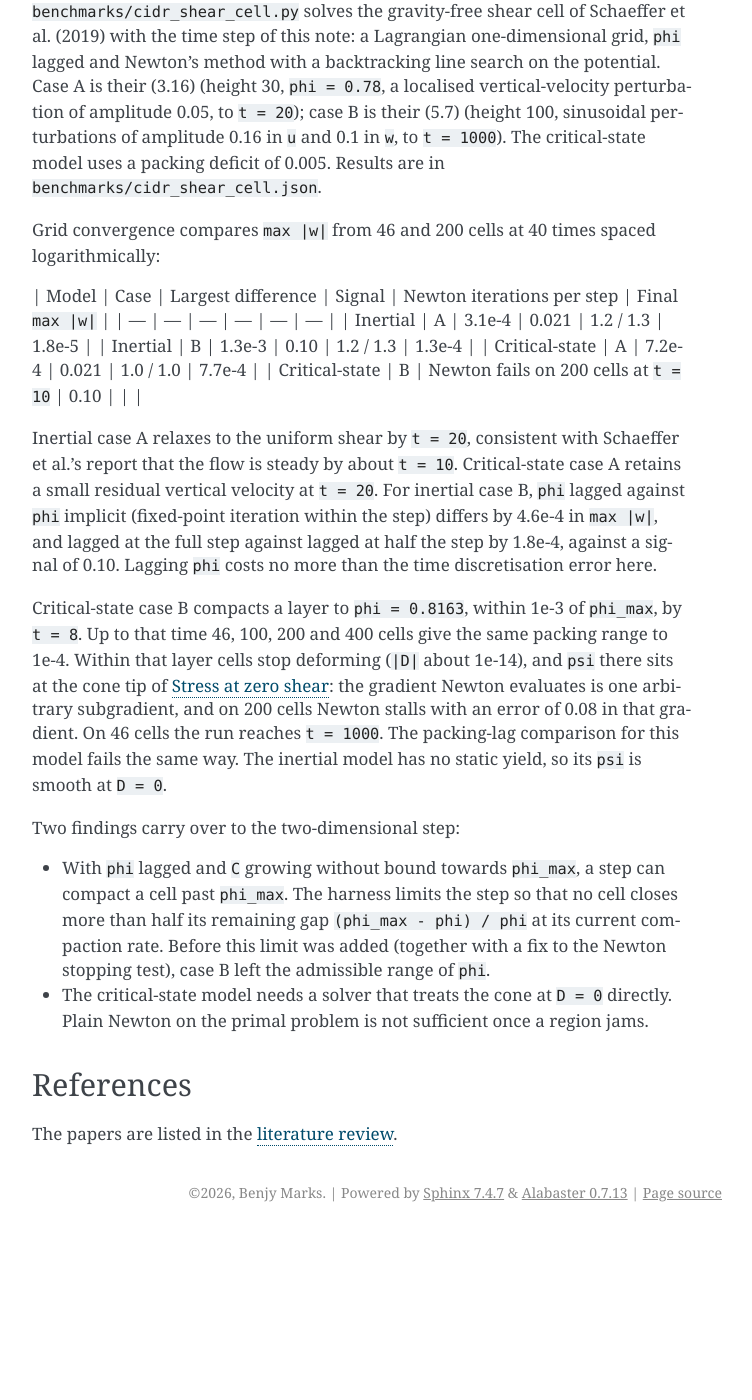
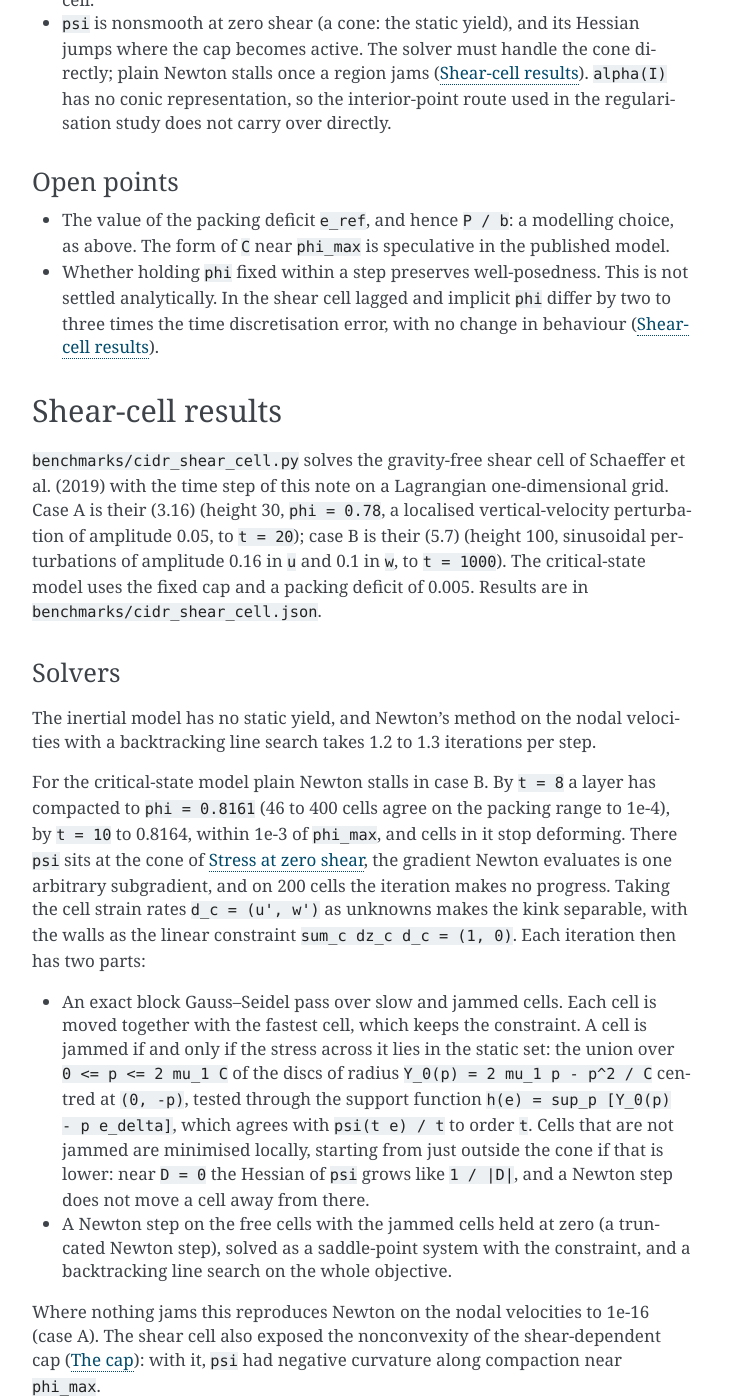
Before and after one commit to benjym/poly-mpm, a Sphinx documentation site: the page built from docs/granular-cidr-design.md, in a window 1280 px wide and 1400 px high, scrolled down 8315 px. Shown: the whole window, without its empty margins (388-1140 px from the left). Built offline with Sphinx 7.4.7, drawn with Linux system fonts in a browser that asks for light colours; before the commit the page ends 9547 px from its top, so only the background shows below that; some of the changed text lies outside the part shown.

Commit message:
Solve jammed cells in the shear cell and fix the cap's convexity
Critical-state CIDR has a static yield, so psi has a cone at zero strain
rate and plain Newton stalls once a layer jams. Solve the critical-state
step in cell strain rates, where the kink is separable: an exact block
Gauss-Seidel pass jams or releases cells by testing the stress against
the static set, then a truncated Newton step on the free cells with the
wall constraint. Case B now converges under refinement and the lagged
packing comparison runs for both models.

The shear-dependent cap p <= alpha(I) C makes psi nonconvex on the cap
branch (Hessian determinant -p_cap'^2). Replace it by the fixed cap
p <= alpha(0) C, under which psi is a supremum of convex functions, and
check both at grain scale. Steps are now checked after the solve and
halved if a cell closes more than half its gap to phi_max.

Co-Authored-By: Claude Opus 5.5 <noreply@anthropic.com>

```diff
--- a/docs/granular-cidr-design.md
+++ b/docs/granular-cidr-design.md
@@ -7,7 +7,8 @@ the discrete problem stalls every solver tried
 [regularisation study](granular-mixed.md#regularised-laws-under-refinement)).
 This note sets out the model, the time step and the solver that would replace
 it, what the code already provides and what must be built or decided first. It
-is a plan; nothing here is implemented.
+is a plan for the MPM code, where none of it is implemented yet; a one-dimensional
+prototype of the step is verified in [Shear-cell results](#shear-cell-results).
 
 ## Model
 
@@ -99,6 +100,18 @@ A convex solver whose iteration count does not grow with the grid:
 Both start from the previous step's solution and can use coarse-to-fine nested
 iteration.
 
+Jammed regions constrain the choice of smoother. Where a cell or quadrature
+point jams, `psi` has a cone at `D = 0`, and `D` is a difference of nodal
+velocities, so the kink is not separable in the nodal unknowns. Gauss–Seidel over
+nodes then cannot move a jammed group of nodes as one body and can stop short of
+the minimum. In the one-dimensional shear cell this is avoided by taking the
+cell strain rates as unknowns, with the walls as a linear constraint
+([Shear-cell results](#shear-cell-results)). That change of variables has no
+direct analogue on a two-dimensional grid, where strain rates must be compatible;
+the options there (strain-rate unknowns with compatibility as a constraint,
+smoothing over aggregates of nodes, or a primal–dual method on the product domain
+of the fixed cap) are not yet tested.
+
 ## Verification
 
 1. One-dimensional gravity-free shear cell against the steady solution and the
@@ -120,10 +133,10 @@ iteration.
 | Volumetric averaging (`fbar`) | Available in the explicit solver |
 | Segregation coupled to the granular step | Available (CPU and Metal) |
 | Dissipation potential for the chosen CIDR model | Derived; checked symbolically and numerically (`benchmarks/cidr_potential.py`) |
-| Newton solver on the potential with line search | Missing |
+| Newton solver on the potential with line search | Prototype in 1D (`benchmarks/cidr_shear_cell.py`): Newton for the inertial model, truncated nonsmooth Newton in cell strain rates for the critical-state model |
 | Multigrid hierarchy on the MPM grid | Missing |
 | GPU convex solver | Missing; the Metal port solves the stress-space problem this replaces, though its operators, binning, transfers and segregation carry over |
-| Shear-cell verification against published results | Inertial model done; critical-state model blocked on jammed cells ([Shear-cell results](#shear-cell-results)) |
+| Shear-cell verification against published results | Done for both models: grid convergence and lagged packing ([Shear-cell results](#shear-cell-results)); not yet compared point by point with the published transient curves |
 | Inclined-flow verification | Missing |
 
 ## Derivations
@@ -183,28 +196,37 @@ corner at `s = 0`: the static yield condition `|tau| <= 2 mu_1 p - p^2 / C`. On
 
 ### The cap
 
-`Y = alpha(I) p - p^2 / C` vanishes at the cap `p = p_cap(s)`, the root of
-`p = alpha(k s / sqrt(p)) C`; beyond it no stress state is admissible. With the
-glass-bead `mu(I)` and `C = 4e4` Pa, `p_cap` increases with `s` and is concave,
-starting from `p_cap(0) = 2 mu_1 C`.
+`Y = alpha(I) p - p^2 / C` vanishes at `p = alpha(I) C`, which increases with
+shear rate from `alpha(0) C = 2 mu_1 C` at rest. Without a bound on `p`, `psi`
+is not convex in `D` (it decreases with shear rate where `Y < 0`), and pure
+compaction has unbounded dissipation: Barker et al.'s flow rule
+`div u = 2 f |D|` allows no compaction without shear, so an unsheared column
+could not consolidate under its own weight. The flow rule therefore has to be
+completed by a bound on `p`, and the bound has to keep `psi` convex.
 
-The dissipation potential was evaluated by maximising `g - p delta` over `p`,
-with and without the bound `p <= p_cap(s)`, and tested for midpoint convexity
-in `(s, delta)` and monotonicity in `s` on 400 random pairs:
+The bound used is the fixed cap `p <= alpha(0) C = 2 mu_1 C`. Then
+`psi(s, delta) = sup_{0 <= p <= 2 mu_1 C} [g(s, p) - p delta]` is a supremum
+over a fixed set of functions convex in `(s, delta)` (`g_ss = 2 Y_I I / s >= 0`),
+so it is convex; and `psi_s = g_s = 2 Y >= 0` because `p <= alpha(0) C <=
+alpha(I) C`, so it is nondecreasing in `s` and convex as a function of `D`.
 
-| Bound on `p` | Convex in `(s, delta)` | Nondecreasing in `s` | `psi` under pure compaction (`s = 0`, `delta = -1`) |
-| --- | --- | --- | --- |
-| `0 <= p <= p_cap(s)` | no violation found | no violation found | `2 mu_1 C` (finite) |
-| `p >= 0` | no violation found | falls by up to 61% | bounded only by the search interval |
+The shear-dependent bound `p <= alpha(I) C`, where `Y = 0`, does not give a
+convex potential, although the region it bounds in `(s, p)` is convex. On its
+cap branch `psi = g(s, p_cap(s)) - p_cap(s) delta`, whose Hessian in
+`(s, delta)` has determinant `-p_cap'(s)^2 < 0`. With the glass-bead `mu(I)`
+and `C = 4e4` Pa, `I` stays below about 0.02 and the defect is below the
+tolerance of a sampled midpoint test; at grain scale (`C = 1`, `I` of order one)
+the midpoint test fails by 0.8% of `psi`, against 8e-6 (the optimiser's
+tolerance) for the fixed cap. The shear cell exposed it
+([Shear-cell results](#shear-cell-results)).
 
-Without the cap, `psi` is not convex in `D` (it decreases with shear rate where
-`Y < 0`), and pure compaction has unbounded dissipation: Barker et al.'s flow
-rule `div u = 2 f |D|` allows no compaction without shear, so an unsheared
-column could not consolidate under its own weight. With the cap, compaction at
-zero shear proceeds at the cap pressure, as normality gives at the cap in
-critical-state soil mechanics. Completing the flow rule this way is an addition
-to the published model and has to be stated as such. Sampled midpoint tests are
-evidence, not a proof of convexity.
+With the fixed cap, compaction at zero shear proceeds at the cap pressure, as
+normality gives at the cap in critical-state soil mechanics, and compaction while
+shearing does too, with shear stress `Y(2 mu_1 C, I) = 2 mu_1 C (alpha(I) -
+alpha(0))`. Completing the flow rule this way is an addition to the published
+model and has to be stated as such; it differs from the shear-dependent bound
+only for states with `p > 2 mu_1 C`, which are reached only while shearing and
+compacting at once.
 
 ### States at fixed packing
 
@@ -272,14 +294,14 @@ elastic compliance). Segregation needs no such choice: its potential uses
 ### Evaluating `psi`
 
 At a quadrature point with `s > 0`, `psi(s, delta) = g(s, p*) - p* delta`,
-where `p*` maximises `g - p delta` on `[0, p_cap(s)]`. Because `g` is concave in
+where `p*` maximises `g - p delta` on `[0, p_cap]`. Because `g` is concave in
 `p`, `p*` is unique and found by a bracketed scalar root of `g_p(s, p) = delta`,
 with three branches:
 
 | Branch | Condition | `p*` | `psi_s` (= `2 |tau|`) | `psi_delta` (= `-p`) |
 | --- | --- | --- | --- | --- |
 | Interior | `g_p(s, 0) > delta > g_p(s, p_cap)` | root of `g_p = delta` | `2 Y(p*, I*)` | `-p*` |
-| Cap | `g_p(s, p_cap) >= delta` | `p_cap(s)` | `(g_p - delta) p_cap'(s)` | `-p_cap(s)` |
+| Cap | `g_p(s, p_cap) >= delta` | `p_cap = 2 mu_1 C` | `2 Y(p_cap, I)` | `-p_cap` |
 | Zero pressure | `g_p(s, 0) <= delta` | `0` | `0` | `0` |
 
 On the interior branch the Hessian in `(s, delta)` is
@@ -290,10 +312,8 @@ psi_ss = g_ss - g_sp^2 / g_pp,   psi_sdelta = g_sp / g_pp,   psi_deltadelta = -1
 
 with determinant `-g_ss / g_pp`. Since `g_ss >= 0` and `g_pp < 0` by conditions
 (b) and (c), it is positive definite: `psi` is convex on the interior branch
-analytically, not only by sampling. On the cap branch the shear stress
-`(g_p - delta) p_cap' / 2` is nonzero although `Y = 0` there; this follows from
-the cap bound depending on `s` through `I`, and is a consequence of the
-completion at the cap rather than of the published model. Gradients on all three
+analytically, not only by sampling. On the cap branch `psi_ss = g_ss >= 0` and
+the other second derivatives vanish. Gradients on all three
 branches agree with finite differences to 1e-8 or better, and the Hessian to
 2e-4 (the remaining difference shrinks with the step, so it is
 finite-difference error).
@@ -306,15 +326,17 @@ The stress tensor follows from `s = |D|`: `tau_ij = psi_s D_ij / (2 s)`, so that
 - The step is the convex minimisation of the [Time step](#time-step) section with
   `psi` from the capped potential; `phi`, and hence `C`, is held at its value from
   the start of the step.
-- The saddle form `min_u max_p` does not have a product domain, because the
-  bound on `p` depends on `|D(u)|`. The primal form in `u` alone is the natural
-  one, with `psi` evaluated at each quadrature point by a one-dimensional concave
-  maximisation in `p`; no closed form was found.
-- `psi` is nonsmooth at zero shear (yield) and at the cap. The solver must handle
-  both: a nonsmooth Newton method on the primal problem, or a smoothing with a
-  continuation parameter. `alpha(I)` has no conic representation, so the
-  interior-point route used in the regularisation study does not carry over
-  directly.
+- With the fixed cap the saddle form `min_u max_{0 <= p <= 2 mu_1 C}` has a
+  product domain, so primal–dual methods apply. The primal form in `u` alone,
+  with `psi` evaluated at each quadrature point by a one-dimensional concave
+  maximisation in `p` (no closed form was found), is the one used in the shear
+  cell.
+- `psi` is nonsmooth at zero shear (a cone: the static yield), and its Hessian
+  jumps where the cap becomes active. The solver must handle the cone directly;
+  plain Newton stalls once a region jams
+  ([Shear-cell results](#shear-cell-results)). `alpha(I)` has no conic
+  representation, so the interior-point route used in the regularisation study
+  does not carry over directly.
 
 ### Open points
 
@@ -322,61 +344,98 @@ The stress tensor follows from `s = |D|`: `tau_ij = psi_s D_ij / (2 s)`, so that
   choice, as above. The form of `C` near `phi_max` is speculative in the
   published model.
 - Whether holding `phi` fixed within a step preserves well-posedness. This is
-  not settled analytically. In the shear cell with the inertial model, lagged and
-  implicit `phi` differ by less than the time discretisation error
-  ([Shear-cell results](#shear-cell-results)); the critical-state comparison
-  awaits a solver that handles jammed cells.
-- Convexity on the cap branch and across branch boundaries rests on sampling
-  (section [The cap](#the-cap)); the interior branch is convex analytically.
+  not settled analytically. In the shear cell lagged and implicit `phi` differ by
+  two to three times the time discretisation error, with no change in behaviour
+  ([Shear-cell results](#shear-cell-results)).
 
 ## Shear-cell results
 
 `benchmarks/cidr_shear_cell.py` solves the gravity-free shear cell of Schaeffer
-et al. (2019) with the time step of this note: a Lagrangian one-dimensional
-grid, `phi` lagged and Newton's method with a backtracking line search on the
-potential. Case A is their (3.16) (height 30, `phi = 0.78`, a localised
+et al. (2019) with the time step of this note on a Lagrangian one-dimensional
+grid. Case A is their (3.16) (height 30, `phi = 0.78`, a localised
 vertical-velocity perturbation of amplitude 0.05, to `t = 20`); case B is their
 (5.7) (height 100, sinusoidal perturbations of amplitude 0.16 in `u` and 0.1 in
-`w`, to `t = 1000`). The critical-state model uses a packing deficit of 0.005.
-Results are in `benchmarks/cidr_shear_cell.json`.
+`w`, to `t = 1000`). The critical-state model uses the fixed cap and a packing
+deficit of 0.005. Results are in `benchmarks/cidr_shear_cell.json`.
+
+### Solvers
+
+The inertial model has no static yield, and Newton's method on the nodal
+velocities with a backtracking line search takes 1.2 to 1.3 iterations per step.
+
+For the critical-state model plain Newton stalls in case B. By `t = 8` a layer
+has compacted to `phi = 0.8161` (46 to 400 cells agree on the packing range to
+1e-4), by `t = 10` to 0.8164, within 1e-3 of `phi_max`, and cells in it stop
+deforming. There
+`psi` sits at the cone of [Stress at zero shear](#stress-at-zero-shear), the
+gradient Newton evaluates is one arbitrary subgradient, and on 200 cells the
+iteration makes no progress. Taking the cell strain rates `d_c = (u', w')` as
+unknowns makes the kink separable, with the walls as the linear constraint
+`sum_c dz_c d_c = (1, 0)`. Each iteration then has two parts:
+
+- An exact block Gauss–Seidel pass over slow and jammed cells. Each cell is moved
+  together with the fastest cell, which keeps the constraint. A cell is jammed
+  if and only if the stress across it lies in the static set: the union over
+  `0 <= p <= 2 mu_1 C` of the discs of radius `Y_0(p) = 2 mu_1 p - p^2 / C`
+  centred at `(0, -p)`, tested through the support function
+  `h(e) = sup_p [Y_0(p) - p e_delta]`, which agrees with `psi(t e) / t` to order
+  `t`. Cells that are not jammed are minimised locally, starting from just
+  outside the cone if that is lower: near `D = 0` the Hessian of `psi` grows like
+  `1 / |D|`, and a Newton step does not move a cell away from there.
+- A Newton step on the free cells with the jammed cells held at zero (a
+  truncated Newton step), solved as a saddle-point system with the constraint,
+  and a backtracking line search on the whole objective.
+
+Where nothing jams this reproduces Newton on the nodal velocities to 1e-16 (case
+A). The shear cell also exposed the nonconvexity of the shear-dependent cap
+([The cap](#the-cap)): with it, `psi` had negative curvature along compaction
+near `phi_max`.
+
+### Time step and packing limit
+
+With `phi` lagged and `C` growing without bound towards `phi_max`, a step can
+compact a cell past `phi_max`. Each step is first limited so that no cell closes
+more than half its remaining gap `(phi_max - phi) / phi` at its current
+compaction rate, then checked after the solve and halved if any cell closed more
+than half its gap, or if an implicit pass produced `phi >= phi_max`. Without the
+check, the implicit iteration left the admissible range in case B.
+
+### Grid convergence and lagged packing
 
 Grid convergence compares `max |w|` from 46 and 200 cells at 40 times spaced
 logarithmically:
 
-| Model | Case | Largest difference | Signal | Newton iterations per step | Final `max |w|` |
+| Model | Case | Largest difference | Signal | Iterations per step (46 / 200 cells) | Final `max |w|` |
 | --- | --- | --- | --- | --- | --- |
 | Inertial | A | 3.1e-4 | 0.021 | 1.2 / 1.3 | 1.8e-5 |
 | Inertial | B | 1.3e-3 | 0.10 | 1.2 / 1.3 | 1.3e-4 |
-| Critical-state | A | 7.2e-4 | 0.021 | 1.0 / 1.0 | 7.7e-4 |
-| Critical-state | B | Newton fails on 200 cells at `t = 10` | 0.10 | | |
+| Critical-state | A | 5.6e-4 | 0.021 | 1.0 / 1.1 | 7.7e-4 |
+| Critical-state | B | 4.3e-3 | 0.10 | 1.5 / 3.1 (at most 6 / 43) | 6.4e-5 |
 
 Inertial case A relaxes to the uniform shear by `t = 20`, consistent with
 Schaeffer et al.'s report that the flow is steady by about `t = 10`. Critical-state
-case A retains a small residual vertical velocity at `t = 20`. For inertial case B,
-`phi` lagged against `phi` implicit (fixed-point iteration within the step)
-differs by 4.6e-4 in `max |w|`, and lagged at the full step against lagged at
-half the step by 1.8e-4, against a signal of 0.10. Lagging `phi` costs no more
-than the time discretisation error here.
+case A retains a small residual vertical velocity at `t = 20`. In critical-state
+case B the iteration count grows with the grid because more cells jam and
+release on the finer grid; the 200-cell run took 154 s.
 
-Critical-state case B compacts a layer to `phi = 0.8163`, within 1e-3 of
-`phi_max`, by `t = 8`. Up to that time 46, 100, 200 and 400 cells give the same
-packing range to 1e-4. Within that layer cells stop deforming (`|D|` about
-1e-14), and `psi` there sits at the cone tip of [Stress at zero shear](#stress-at-zero-shear):
-the gradient Newton evaluates is one arbitrary subgradient, and on 200 cells
-Newton stalls with an error of 0.08 in that gradient. On 46 cells the run
-reaches `t = 1000`. The packing-lag comparison for this model fails the same way.
-The inertial model has no static yield, so its `psi` is smooth at `D = 0`.
+On case B with 46 cells, against a signal of 0.10 in `max |w|`:
 
-Two findings carry over to the two-dimensional step:
+| Model | Lagged against implicit `phi` | Lagged at the full step against half the step |
+| --- | --- | --- |
+| Inertial | 4.6e-4 | 1.8e-4 |
+| Critical-state | 1.2e-3 | 4.5e-4 |
 
-- With `phi` lagged and `C` growing without bound towards `phi_max`, a step can
-  compact a cell past `phi_max`. The harness limits the step so that no cell
-  closes more than half its remaining gap `(phi_max - phi) / phi` at its current
-  compaction rate. Before this limit was added (together with a fix to the Newton
-  stopping test), case B left the admissible range of `phi`.
+Lagging `phi` adds an error of about two to three times the time discretisation
+error, about 1% of the signal for the critical-state model, and changes neither
+model's behaviour.
+
+### Consequences for the two-dimensional step
+
+- The step needs the compaction limit and the check after the solve.
 - The critical-state model needs a solver that treats the cone at `D = 0`
-  directly. Plain Newton on the primal problem is not sufficient once a region
-  jams.
+  directly; see [Solver](#solver) for why the one-dimensional change of
+  variables does not carry over.
+- The fixed cap is required for convexity.
 
 ## References
 
```
Also changed, not shown: 3 other files.
